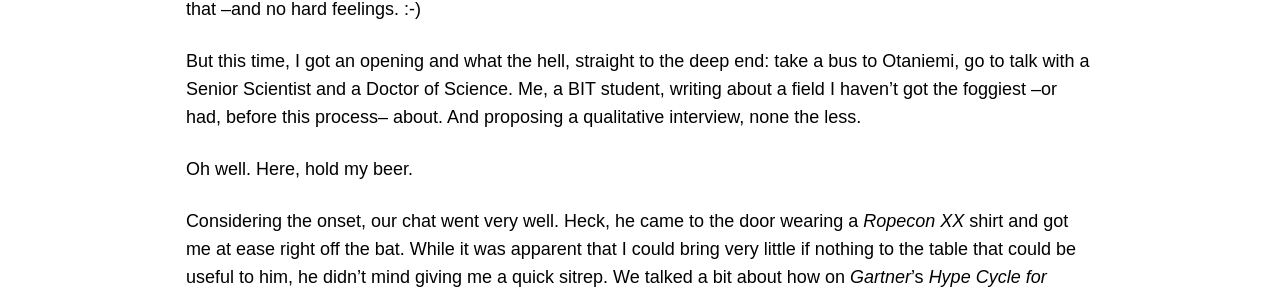
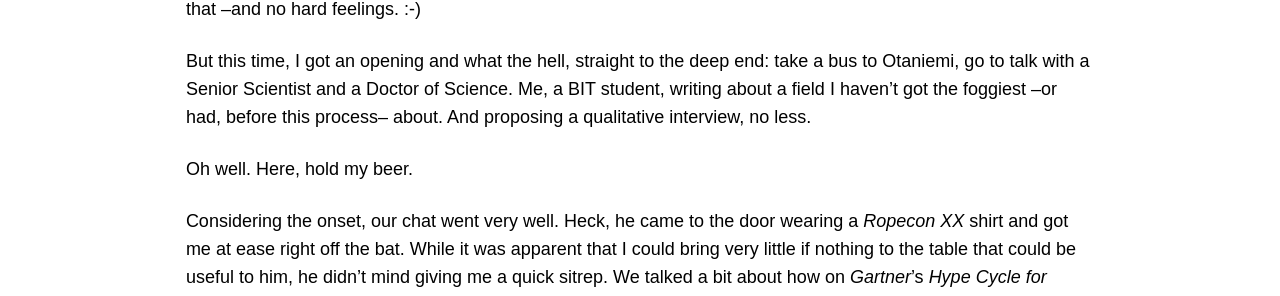
Before and after one commit to tpolvinen/tpolvinen.github.io, a Jekyll site: the page built from _posts/blog/2017-08-03-Back-to-the-Otaniemi.md, in a window 1280 px wide and 900 px high, scrolled down 772 px. Shown: the part 209-505 px from the top of the window. Built offline with Jekyll 4.4.1, drawn with Linux system fonts in a browser that asks for light colours; nearby versions of some CDN libraries; comment, search, counter and statistics services are not loaded.

Commit message:
Refactoring: Post: Back to the Otaniemi

```diff
--- a/_posts/blog/2017-08-03-Back-to-the-Otaniemi.md
+++ b/_posts/blog/2017-08-03-Back-to-the-Otaniemi.md
@@ -27,7 +27,7 @@
 
 After a bit of apprehension / hesitation I sent him an email last night, telling about my thesis and how I thought it would be useful to have his interview. I almost spilled my coffee when he replied this morning and told that we could meet right up today. I swear, it usually takes weeks, several emails and phone calls all over the place to get people to respond, let alone agree to meet. Not naming names here, but sheesh. But after all, I totally understand that for a busy CEO I'm basically just leeching valuable time and not adding much value to their firm. So there's that --and no hard feelings. :-)
 
-But this time, I got an opening and what the hell, straight to the deep end: take a bus to Otaniemi, go to talk with a Senior Scientist and a Doctor of Science. Me, a BIT student, writing about a field I haven't got the foggiest --or had, before this process-- about. And proposing a qualitative interview, none the less.
+But this time, I got an opening and what the hell, straight to the deep end: take a bus to Otaniemi, go to talk with a Senior Scientist and a Doctor of Science. Me, a BIT student, writing about a field I haven't got the foggiest --or had, before this process-- about. And proposing a qualitative interview, no less.
 
 Oh well. Here, hold my beer.
 
```
